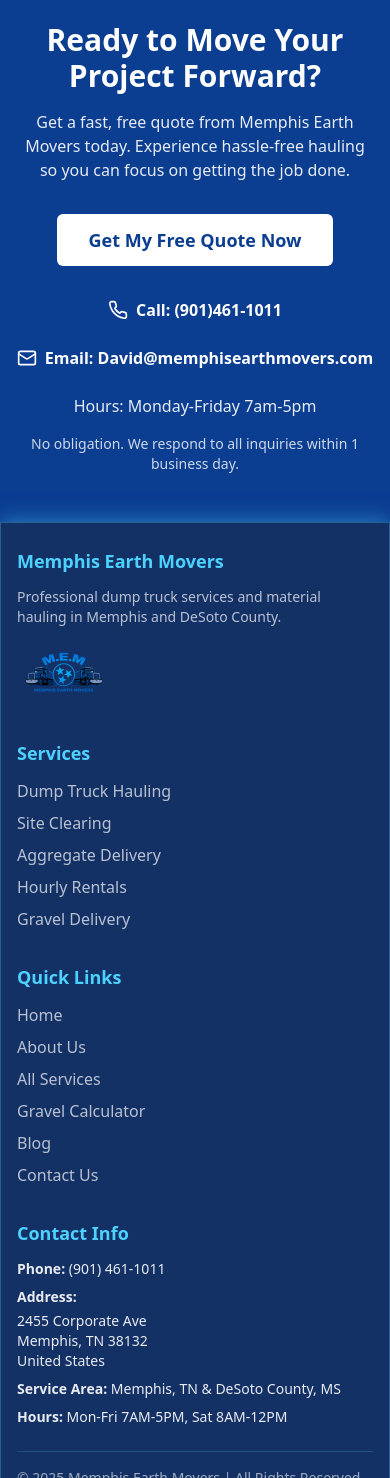
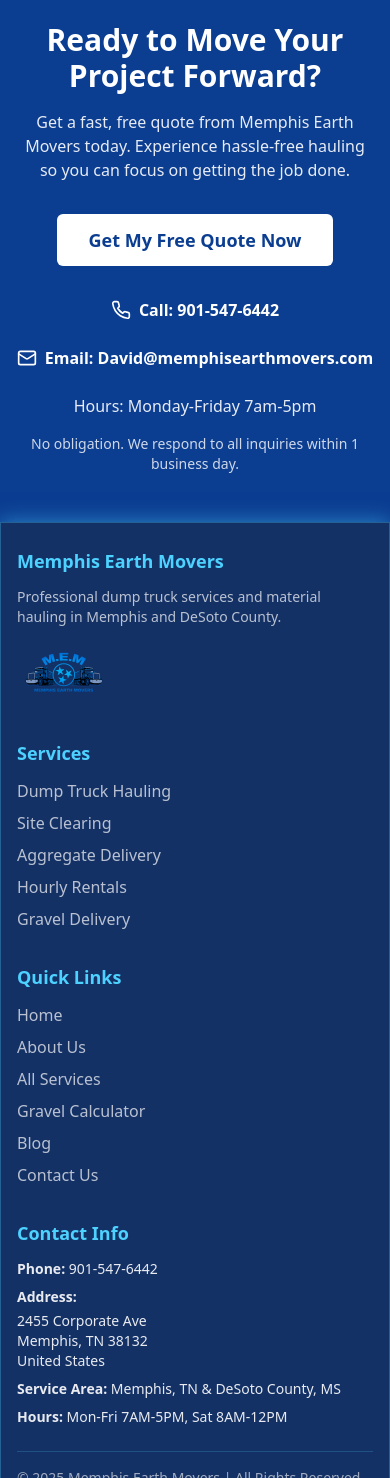
Before and after one commit to Digital-Frontier-Company/memphisearthmoversdotcom, a React (Vite) app: page / in a window 390 px wide. Shown: the part 8456-9934 px from the top of the page. Built offline with nearby package versions, Linux system fonts and the light colour scheme.

Commit message:
Update phone number
Replaced all instances of the phone number with the new number.

```diff
--- a/public/ai-sitemap.json
+++ b/public/ai-sitemap.json
@@ -102,7 +102,7 @@
       "Southaven, MS"
     ],
     "contact": {
-      "phone": "(901) 461-1011",
+      "phone": "901-547-6442",
       "address": "2455 Corporate Ave, Memphis, TN 38132",
       "serviceRadius": "50 miles from Memphis"
     }
--- a/src/components/CallToAction.tsx
+++ b/src/components/CallToAction.tsx
@@ -38,9 +38,9 @@ const CallToAction = () => {
         </button>
 
         <div className="flex flex-col sm:flex-row justify-center items-center gap-6 mb-6">
-          <a href="tel:9014611011" className="flex items-center gap-2 text-white hover:text-mem-offWhite transition-colors">
+          <a href="tel:9015476442" className="flex items-center gap-2 text-white hover:text-mem-offWhite transition-colors">
             <Phone size={20} />
-            <span className="font-semibold">Call: (901)461-1011</span>
+            <span className="font-semibold">Call: 901-547-6442</span>
           </a>
 
           <a href="mailto:David@memphisearthmovers.com" className="flex items-center gap-2 text-white hover:text-mem-offWhite transition-colors">
--- a/src/components/Footer.tsx
+++ b/src/components/Footer.tsx
@@ -1,4 +1,3 @@
-
 import { Link } from "react-router-dom";
 
 const Footer = () => {
@@ -49,7 +48,7 @@ const Footer = () => {
             <div className="space-y-2 text-white/70 text-sm">
               <p>
                 <span className="font-semibold">Phone:</span>
-                <span itemProp="telephone"> (901) 461-1011</span>
+                <span itemProp="telephone"> 901-547-6442</span>
               </p>
               <div>
                 <p className="font-semibold mb-1">Address:</p>
--- a/src/components/Header.tsx
+++ b/src/components/Header.tsx
@@ -35,11 +35,11 @@ const Header = () => {
         <div className="flex items-center gap-4">
           <Navigation isScrolled={isScrolled} />
           <a
-            href="tel:9014611011"
+            href="tel:9015476442"
             className="flex items-center gap-2 text-mem-darkNavy hover:text-mem-blue transition-colors"
           >
             <Phone size={20} />
-            <span className="font-semibold hidden sm:inline">Call Now: (901) 461-1011</span>
+            <span className="font-semibold hidden sm:inline">Call Now: 901-547-6442</span>
             <span className="font-semibold sm:hidden">Call Now</span>
           </a>
           <MobileNavigation />
--- a/src/components/contact/ContactInfo.tsx
+++ b/src/components/contact/ContactInfo.tsx
@@ -1,4 +1,3 @@
-
 import { Mail, Phone, Clock, MapPin } from "lucide-react";
 
 const ContactInfo = () => {
@@ -16,8 +15,8 @@ const ContactInfo = () => {
             </div>
             <h3 className="text-lg font-bold mb-2 text-white">Phone</h3>
             <p className="text-white/90">
-              <a href="tel:9014611011" className="hover:text-mem-babyBlue transition-colors">
-                (901) 461-1011
+              <a href="tel:9015476442" className="hover:text-mem-babyBlue transition-colors">
+                901-547-6442
               </a>
             </p>
           </div>
--- a/src/components/shared/LocalBusinessSchema.tsx
+++ b/src/components/shared/LocalBusinessSchema.tsx
@@ -45,7 +45,7 @@ const LocalBusinessSchema = ({ page, pageSpecificDesc, url }: LocalBusinessSchem
     "logo": "https://www.memphisearthmovers.com/lovable-uploads/2da56faa-05bd-417c-a73f-07299e0eff7f.png",
     "description": description,
     "url": "https://www.memphisearthmovers.com/",
-    "telephone": "(901) 461-1011",
+    "telephone": "901-547-6442",
     "email": "info@memphisearthmovers.com",
     "currenciesAccepted": "USD",
     "priceRange": "$$$",
--- a/src/pages/Contact.tsx
+++ b/src/pages/Contact.tsx
@@ -20,7 +20,7 @@ const ContactStructuredData = {
   "mainEntity": {
     "@type": "LocalBusiness",
     "name": "Memphis Earth Movers",
-    "telephone": "(901) 461-1011",
+    "telephone": "901-547-6442",
     "email": "info@memphis-earthmovers.com",
     "address": {
       "@type": "PostalAddress",
@@ -61,7 +61,7 @@ const ContactFaqSchema = {
       "name": "How can I request a quote for dump truck services in Memphis?",
       "acceptedAnswer": {
         "@type": "Answer",
-        "text": "You can request a quote for Memphis dump truck services by filling out our online form, calling us at (901) 461-1011, or sending an email. We'll get back to you within 1 business day with pricing for your specific project needs."
+        "text": "You can request a quote for Memphis dump truck services by filling out our online form, calling us at 901-547-6442, or sending an email. We'll get back to you within 1 business day with pricing for your specific project needs."
       }
     },
     {
@@ -85,7 +85,7 @@ const ContactFaqSchema = {
       "name": "Do you provide emergency dump truck services in Memphis?",
       "acceptedAnswer": {
         "@type": "Answer",
-        "text": "Yes, we understand that urgent situations arise and offer emergency dump truck services throughout Memphis when available. Please call us directly at (901) 461-1011 for immediate assistance with urgent hauling needs."
+        "text": "Yes, we understand that urgent situations arise and offer emergency dump truck services throughout Memphis when available. Please call us directly at 901-547-6442 for immediate assistance with urgent hauling needs."
       }
     }
   ]
@@ -96,7 +96,7 @@ const Contact = () => {
     <>
       <Helmet>
         <title>Contact Memphis Dump Truck Services | Get a Quote</title>
-        <meta name="description" content="Request Memphis dump trucks for rent within 24 hours. Quick quotes for hourly dump truck rentals in Memphis. Call (901) 461-1011 for same-day service when available." />
+        <meta name="description" content="Request Memphis dump trucks for rent within 24 hours. Quick quotes for hourly dump truck rentals in Memphis. Call 901-547-6442 for same-day service when available." />
         <meta name="keywords" content="contact Memphis dump trucks, dump truck services Memphis, Memphis dump truck quote, Memphis material hauling contact" />
         <script type="application/ld+json">
           {JSON.stringify(ContactStructuredData)}
--- a/src/pages/Index.tsx
+++ b/src/pages/Index.tsx
@@ -1,4 +1,3 @@
-
 import { Element } from "react-scroll";
 import { Helmet } from "react-helmet-async";
 import Header from "@/components/Header";
@@ -74,7 +73,7 @@ const Index = () => {
     "logo": "https://www.memphisearthmovers.com/lovable-uploads/2da56faa-05bd-417c-a73f-07299e0eff7f.png",
     "description": "Memphis Earth Movers provides professional dump truck services, hourly rentals, gravel delivery, and construction material hauling throughout Memphis, TN and DeSoto County, MS.",
     "url": "https://www.memphisearthmovers.com/",
-    "telephone": "(901) 461-1011",
+    "telephone": "901-547-6442",
     "email": "info@memphisearthmovers.com",
     "address": {
       "@type": "PostalAddress",
```
